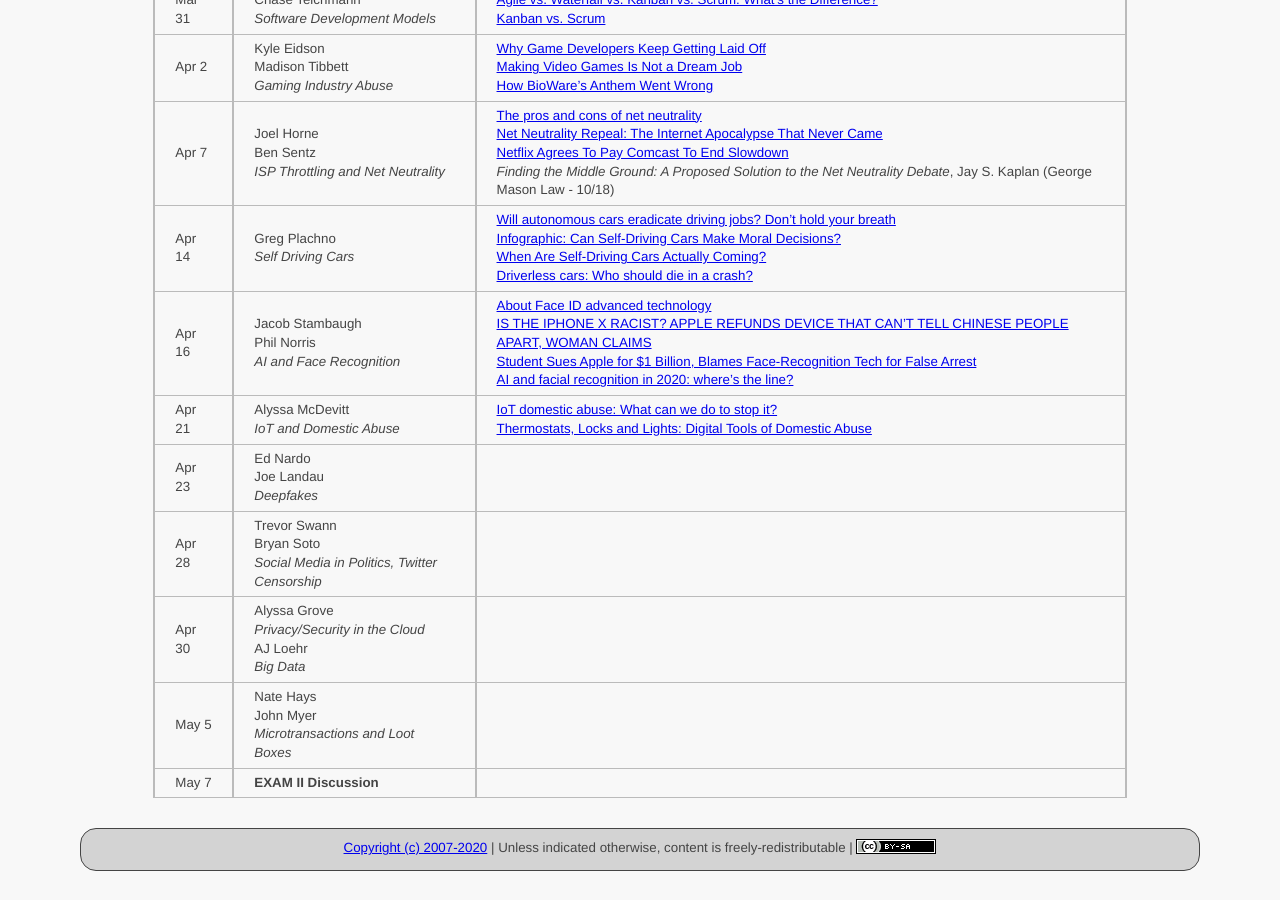
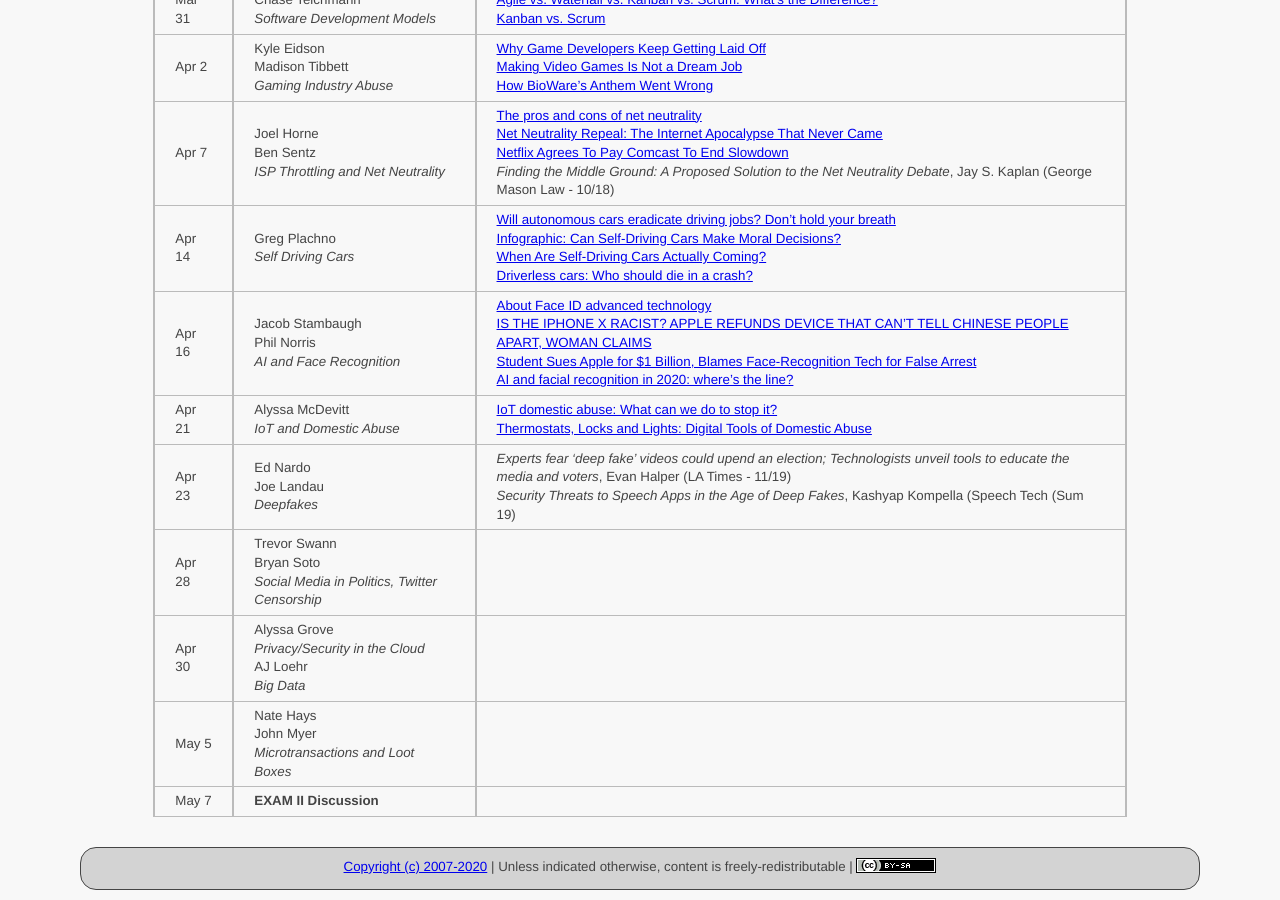
Before and after one commit to ycpcs/cs456-spring2020, a Jekyll site: the page built from schedule/index.md, in a window 1280 px wide and 900 px high, scrolled down 1358 px. Built offline with Jekyll 4.4.1, drawn with Linux system fonts in a browser that asks for light colours.

Commit message:
add deepfake articles
add deepfake articles

```diff
--- a/schedule/index.md
+++ b/schedule/index.md
@@ -37,7 +37,7 @@ All reading materials can be accessed via [Schmidt Library](http://library.ycp.e
 > Apr 14  | Greg Plachno <br /> *Self Driving Cars* | [Will autonomous cars eradicate driving jobs? Don’t hold your breath](https://www.digitaltrends.com/cars/autonomous-driving-trucks-jobs-yang/) <br /> [Infographic: Can Self-Driving Cars Make Moral Decisions?](https://www.roboticsbusinessreview.com/unmanned/unmanned-ground/infographic-can-self-driving-cars-make-moral-decisions/) <br /> [When Are Self-Driving Cars Actually Coming?](https://www.popularmechanics.com/cars/car-technology/a27269684/self-driving-cars/) <br /> [Driverless cars: Who should die in a crash?](https://www.bbc.com/news/technology-45991093) |
 > Apr 16  | Jacob Stambaugh <br /> Phil Norris <br /> *AI and Face Recognition* | [About Face ID advanced technology](https://support.apple.com/en-us/HT208108) <br /> [IS THE IPHONE X RACIST? APPLE REFUNDS DEVICE THAT CAN'T TELL CHINESE PEOPLE APART, WOMAN CLAIMS](https://www.newsweek.com/iphone-x-racist-apple-refunds-device-cant-tell-chinese-people-apart-woman-751263) <br /> [Student Sues Apple for $1 Billion, Blames Face-Recognition Tech for False Arrest](https://www.insurancejournal.com/news/national/2019/04/23/524414.htm) <br /> [AI and facial recognition in 2020: where’s the line?](https://www.datacenterdynamics.com/en/opinions/ai-and-facial-recognition-in-2020-wheres-the-line/) |
 > Apr 21  | Alyssa McDevitt <br /> *IoT and Domestic Abuse*| [IoT domestic abuse: What can we do to stop it?](https://blog.malwarebytes.com/cybercrime/2018/07/iot-domestic-abuse-can-stop/) <br /> [Thermostats, Locks and Lights: Digital Tools of Domestic Abuse](https://www.nytimes.com/2018/06/23/technology/smart-home-devices-domestic-abuse.html) |
-> Apr 23  | Ed Nardo <br /> Joe Landau <br /> *Deepfakes*| |
+> Apr 23  | Ed Nardo <br /> Joe Landau <br /> *Deepfakes*| *Experts fear 'deep fake' videos could upend an election; Technologists unveil tools to educate the media and voters*, Evan Halper (LA Times - 11/19) <br /> *Security Threats to Speech Apps in the Age of Deep Fakes*, Kashyap Kompella (Speech Tech (Sum 19)|
 > Apr 28  | Trevor Swann <br /> Bryan Soto <br /> *Social Media in Politics, Twitter Censorship*| |
 > Apr 30  | Alyssa Grove <br /> *Privacy/Security in the Cloud* <br /> AJ Loehr <br /> *Big Data* | |
 > May 5   | Nate Hays <br /> John Myer <br /> *Microtransactions and Loot Boxes*| |
```
